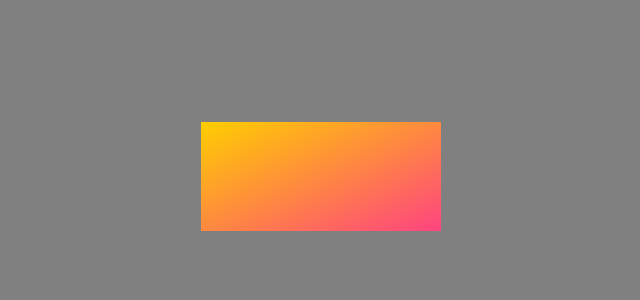
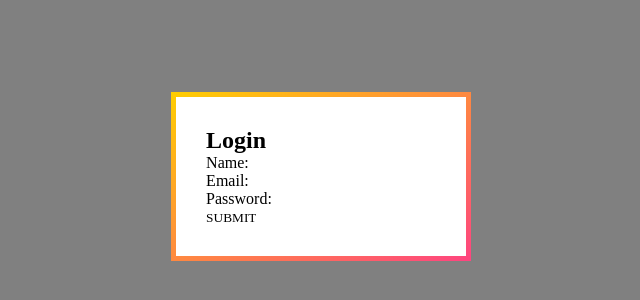
Before and after one commit to MinsooKim142/Login-Form-React, a React (Create React App) app: page / in a window 1280 px wide. Shown: the part 224-524 px from the top of the page, without its empty margins (319-959 px from the left). Built offline with nearby package versions, Linux system fonts and the light colour scheme.

Commit message:
css implement background

```diff
--- a/src/index.css
+++ b/src/index.css
@@ -39,7 +39,12 @@ form:after {
 
 }
 
-form:inner {
+form .form-inner {
 
+    position: relative;
+    display: block;
+    background-color: #FFF;
+    padding:30px;
+    z-index:2;
 
 }
```
